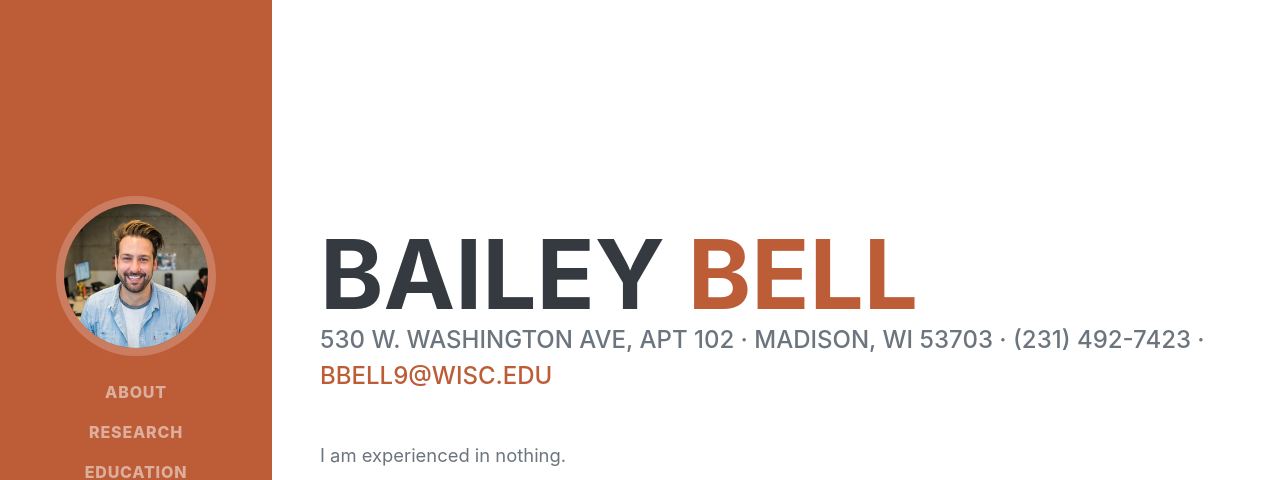
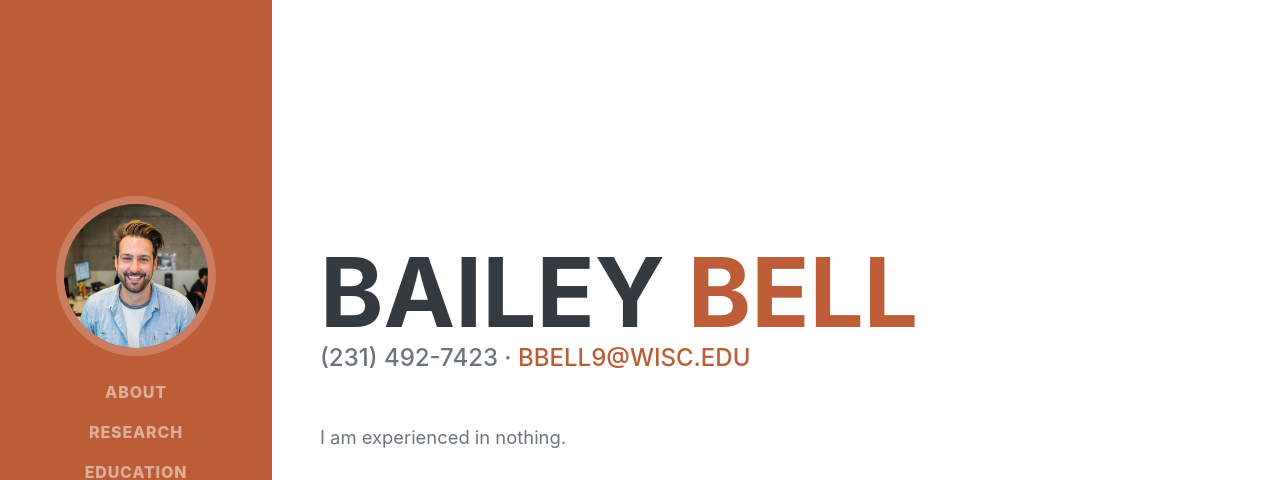
Before and after one commit to bbell9/bbell9.github.io, a plain HTML site: page index.html in a window 1280 px wide. Shown: the top 480 px of the page. Drawn offline with nearby package versions, Linux system fonts and the light colour scheme; a web font is replaced by a local one.

Commit message:
Update index.html

```diff
--- a/index.html
+++ b/index.html
@@ -44,7 +44,7 @@
                         <span class="text-primary">Bell</span>
                     </h1>
                     <div class="subheading mb-5">
-                        530 W. Washington Ave, Apt 102 · Madison, WI 53703 · (231) 492-7423 ·
+                        (231) 492-7423 ·
                         <a href="mailto:bbell9@wisc.edu">bbell9@wisc.edu</a>
                     </div>
                     <p class="lead mb-5">I am experienced in nothing.</p>
```
